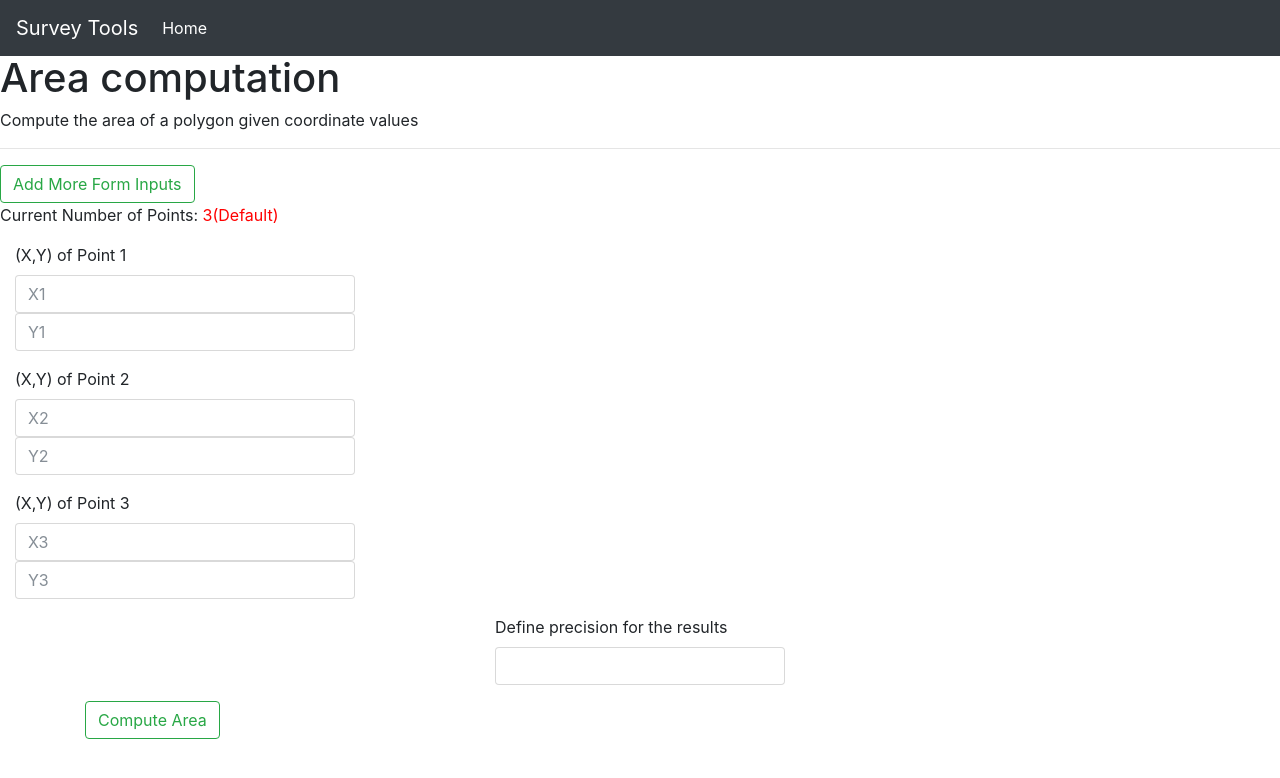
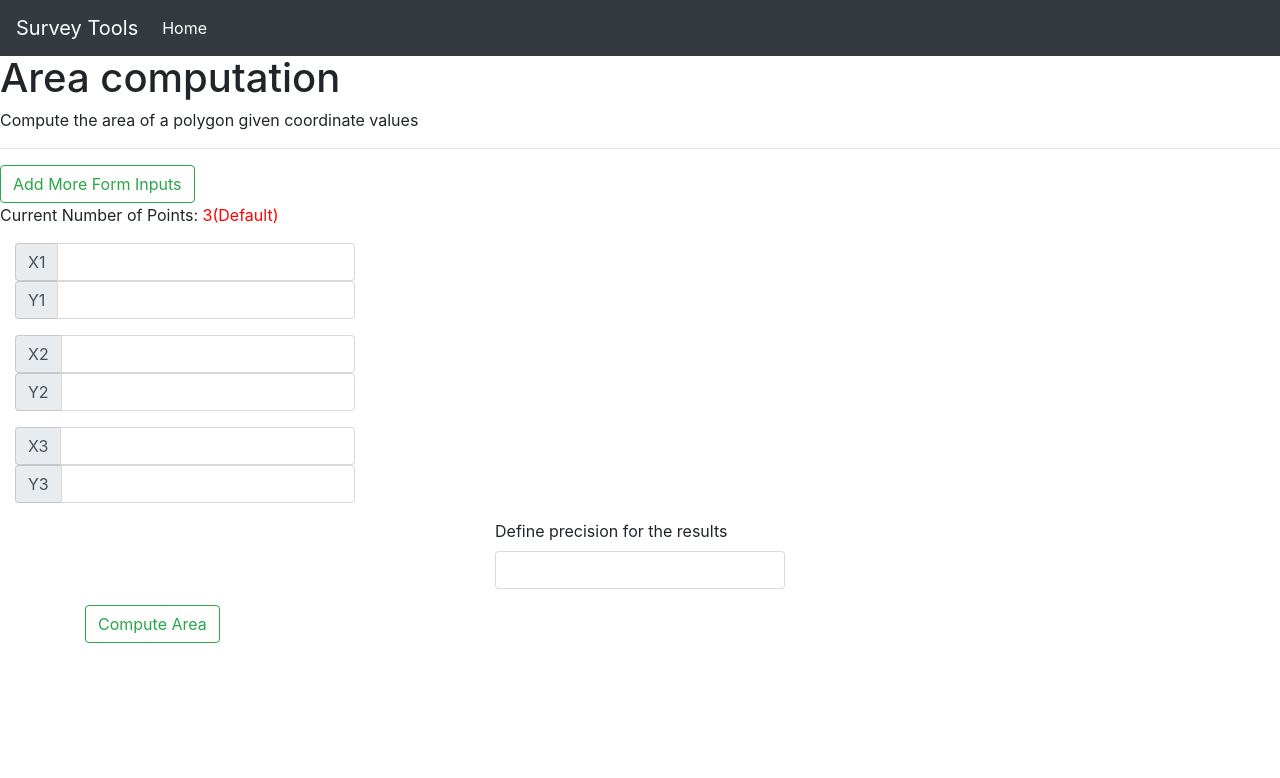
Before and after one commit to ngenovictor/surveycomputations, a Django app: page / in a window 1280 px wide. Shown: the top 778 px of the page. Run offline with Django 3.2, Linux system fonts and the light colour scheme; some libraries are stand-ins or nearby versions.

Commit message:
update styling for coordinate form input

```diff
--- a/app/templates/index.html
+++ b/app/templates/index.html
@@ -14,19 +14,36 @@
         <div class="row container">
             <div class="col-md-4" id="point-inputs">
                 <div class="form-group">
-                    <label>(X,Y) of Point 1</label>
-                    <input type="number" id="coordinateX1" name="coordinateX1" class="form-control" placeholder="X1">
-                    <input type="number" id="coordinateY1" name="coordinateY1" class="form-control" placeholder="Y1">
+                    <div class="input-group">
+                        <div class="input-group-addon">X1</div>
+                        <input type="number" id="coordinateX1" name="coordinateX1" class="form-control">
+                    </div>
+                    <div  class="input-group">
+                        <div class="input-group-addon">Y1</div>
+                        <input type="number" id="coordinateY1" name="coordinateY1" class="form-control">
+                    </div>
                 </div>
                 <div class="form-group">
-                    <label>(X,Y) of Point 2</label>
-                    <input type="number" id="coordinateX2" name="coordinateX2" class="form-control" placeholder="X2">
-                    <input type="number" id="coordinateY2" name="coordinateY2" class="form-control" placeholder="Y2">
+                    <div class="input-group">
+                        <div class="input-group-addon">X2</div>
+                        <input type="number" id="coordinateX2" name="coordinateX2" class="form-control">
+                    </div>
+                    <div class="input-group">
+                        <div class="input-group-addon">Y2</div>
+                        <input type="number" id="coordinateY2" name="coordinateY2" class="form-control">
+                    </div>
                 </div>
                 <div class="form-group">
-                    <label>(X,Y) of Point 3</label>
-                    <input type="number" id="coordinateX3" name="coordinateX3" class="form-control" placeholder="X3">
-                    <input type="number" id="coordinateY3" name="coordinateY3" class="form-control" placeholder="Y3">
+                    <div class="input-group">
+                        <div class="input-group-addon">X3</div>
+                        <input type="number" id="coordinateX3" name="coordinateX3" class="form-control">
+                    </div>
+                    <div class="input-group">
+                        <div class="input-group-addon">Y3</div>
+                        <input type="number" id="coordinateY3" name="coordinateY3" class="form-control">
+                    </div>
+
+
                 </div>
             </div>
         </div>
--- a/static/our_static/js/scripts.js
+++ b/static/our_static/js/scripts.js
@@ -6,9 +6,14 @@ $(document).ready(function(){
         console.log(point_numbers);
         $("#point-inputs").append(
             "<div class='form-group'>"+
-                "<label>(X,Y) of Point "+point_numbers+"</label>"+
-                "<input type='number' id='coordinateX"+point_numbers+"' name='coordinateX"+point_numbers+"' class='form-control' placeholder='X"+point_numbers+"'/>"+
-                "<input type='number' id='coordinateY"+point_numbers+"' name='coordinateY"+point_numbers+"' class='form-control' placeholder='Y"+point_numbers+"'/>"+
+                "<div  class='input-group'>" +
+                    "<div class='input-group-addon'>X"+point_numbers+"</div>" +
+                    "<input type='number' id='coordinateX"+point_numbers+"' name='coordinateX"+point_numbers+"' class='form-control'/>"+
+                "</div>"+
+                "<div  class='input-group'>" +
+                    "<div class='input-group-addon'>Y"+point_numbers+"</div>" +
+                    "<input type='number' id='coordinateY"+point_numbers+"' name='coordinateY"+point_numbers+"' class='form-control'/>"+
+                "</div>"+
             "</div>"
         );
         $("input#point_number_input").attr("value", point_numbers.toString());
```
